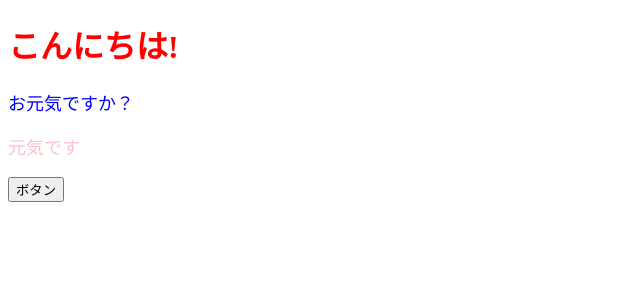
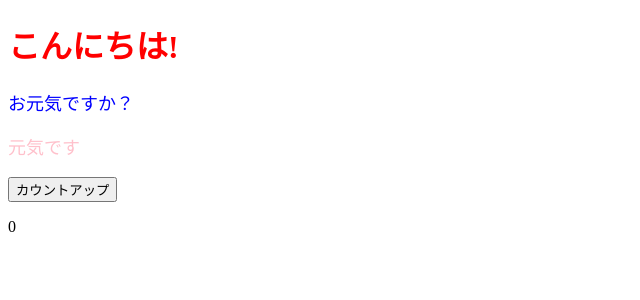
Before and after one commit to gerbilgerbil1/react-basic01, a React (Create React App) app: page / in a window 1280 px wide. Shown: the top 300 px of the page, without its empty margins (0-640 px from the left). Built offline with nearby package versions, Linux system fonts and the light colour scheme.

Commit message:
lecture46.useState

```diff
--- a/src/App.jsx
+++ b/src/App.jsx
@@ -1,14 +1,19 @@
+import { useState } from "react";
 import ColorfulMessage from "./components/ColorfulMessage";
 
 const App = () => {
-  const onClickButton = () => alert();
+  const onClickCountUp = () => {
+    setNum(num + 1);
+  };
+  const [num, setNum] = useState(0);
 
   return (
     <>
       <h1 style={{ color: "red" }}>こんにちは!</h1>
       <ColorfulMessage color="blue">お元気ですか？</ColorfulMessage>
       <ColorfulMessage color="pink">元気です</ColorfulMessage>
-      <button onClick={onClickButton}>ボタン</button>
+      <button onClick={onClickCountUp}>カウントアップ</button>
+      <p>{num}</p>
     </>
   );
 };
```
